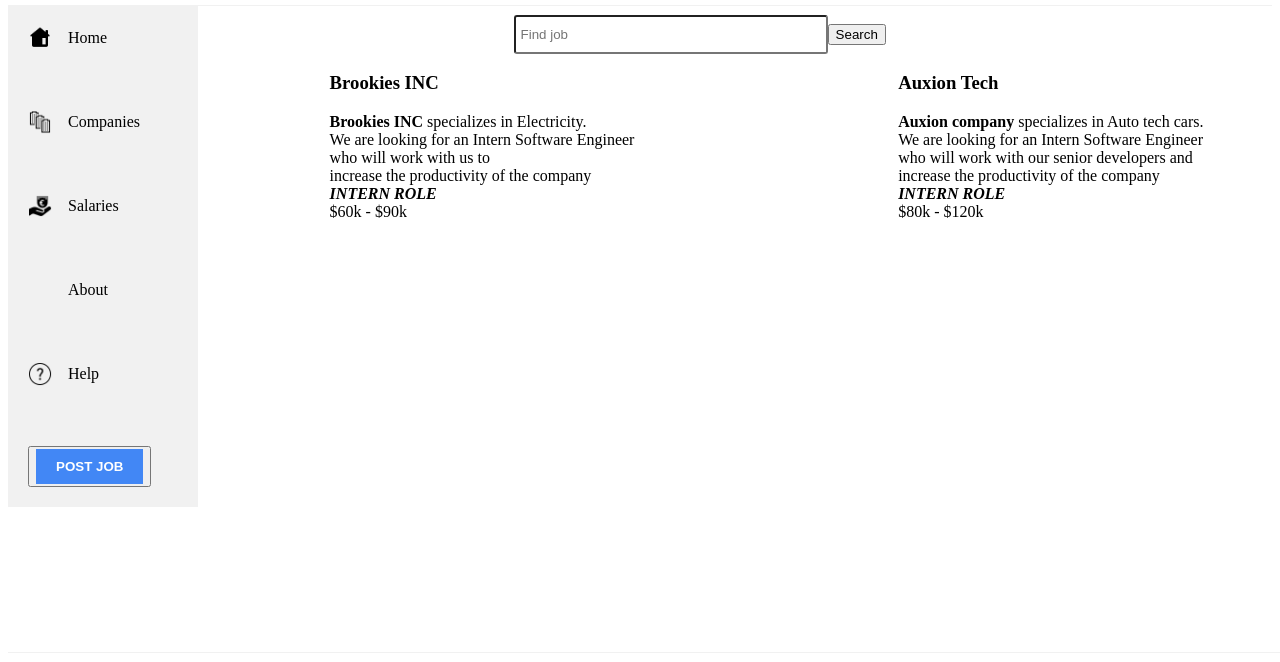
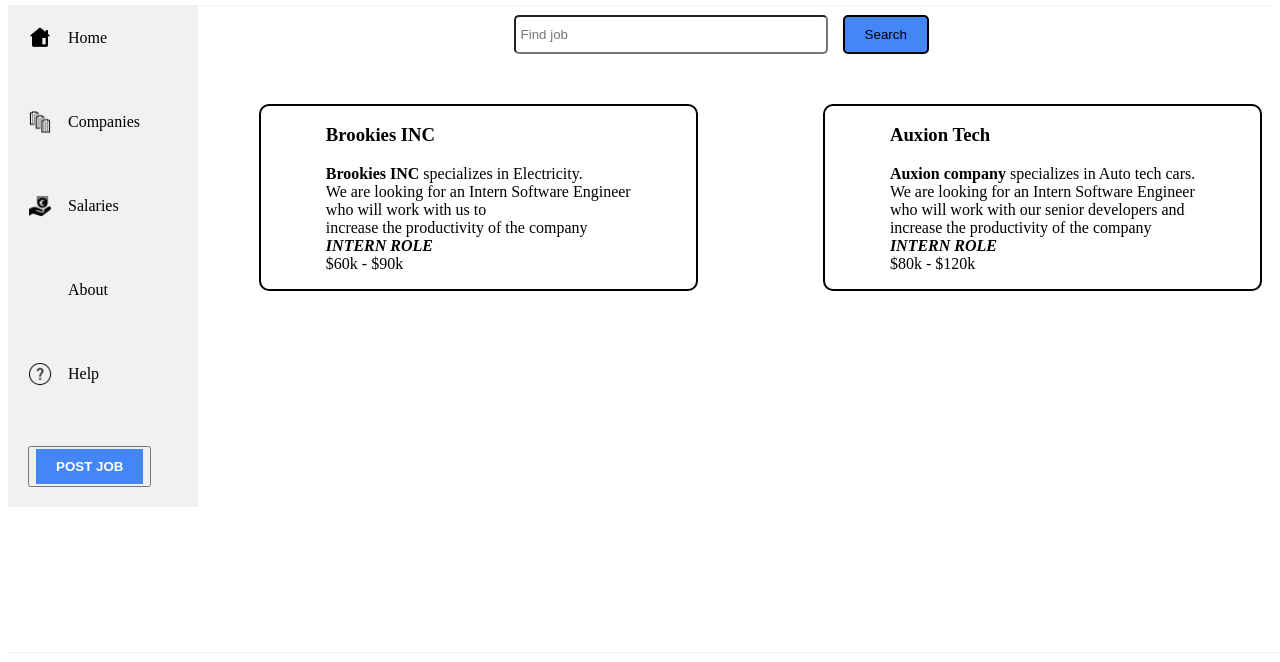
Before and after one commit to chisomdaniel/InternHub, a plain HTML site: page templates/search_page.html in a window 1280 px wide. Shown: the part 47-709 px from the top of the page. Drawn offline with Linux system fonts and the light colour scheme.

Commit message:
little changes

```diff
--- a/templates/search_page.html
+++ b/templates/search_page.html
@@ -11,7 +11,6 @@
 
         <h1>
             <a class="site-name" href="search_page.html"> Intern Hub</a>
-
         </h1>
 
 
@@ -20,12 +19,12 @@
             <button>Search</button>
         </div>
         <div class="contain">
-        <section class="job_display">
+            <section class="job_display job">
                 <div class="contents">
                 <p><h3>Brookies INC</h3><b>Brookies INC</b> specializes in Electricity.<br> We are looking for an Intern Software Engineer<br> who will work with us to<br> increase the productivity of the company<br><b><i>INTERN ROLE</i></b><br>$60k - $90k</p>
                 </div>
             </section>
-         <section class="job_display1">
+            <section class="job_display1 job">
                 <div class="contents1">
                 <p><h3>Auxion Tech</h3><b>Auxion company</b> specializes in Auto tech cars.<br> We are looking for an Intern Software Engineer<br> who will work with our senior developers and<br> increase the productivity of the company<br><b><i>INTERN ROLE</i></b><br>$80k - $120k</p>
                 </div>
@@ -34,8 +33,7 @@
 
     </header>
 
-
-    <div class="container">
+    <aside class="container">
         <ul>
             <li class="home-icon">Home</li>
             <li class="company-icon">Companies</li>
@@ -45,10 +43,7 @@
             <li></li>
         </ul>
         <button><a href="post.html" class="button1"><b>POST JOB</b></a></button>
-    </div>
-
-
-
+    </aside>
 
     <footer>
        <h3>Internhub</h3>
--- a/templates/styles/index.css
+++ b/templates/styles/index.css
@@ -68,21 +68,32 @@ header {
     background-repeat: no-repeat;
 
 }
-  header .search-box {
+
+header .search-box {
     display: flex;
     align-items: center;
     margin-left: 40%;
+}
 
-
-}
- .search-box input[type="text"] {
+.search-box input[type="text"] {
     width: 300px;
     height: 25px;
     padding: 5px;
-    border-radius: 3px;
+    border-radius: 5px;
+    margin-right: 15px;
 }
- header h1 {
 
+.search-box button {
+    border-style: solid;
+    background-color: #4287f5;
+    border-radius: 5px;
+    padding-top: 10px;
+    padding-bottom: 10px;
+    padding-left: 20px;
+    padding-right: 20px;
+}
+
+header h1 {
     font-size: 25px;
     font-family: 'Mochiy Pop P One';
 
@@ -90,10 +101,12 @@ header {
 .contain {
     display: flex;
 }
+
 .job_display,
 .job_display1 {
     flex: 1;
 }
+
 .job_display {
     display: flex;
     justify-content: center;
@@ -101,14 +114,26 @@ header {
     margin-left: 20%;
     margin-bottom: 5%;
     border: #000000;
-  }
+}
 
-
-  .job_display1 {
+.job_display1 {
     display: flex;
     justify-content: center;
     align-items: center;
     margin-left: 10%;
     margin-bottom: 5%;
     border: #000000;
-  }
+    width: 20px;
+}
+
+.job {
+    border-style: solid;
+    border-color: #000000;
+    border-width: 2px;
+    border-radius: 10px;
+}
+
+.contain {
+    margin-top: 50px;
+    padding-right: 10px;
+}
```
Lines whose indentation alone changed are shown as unchanged.
